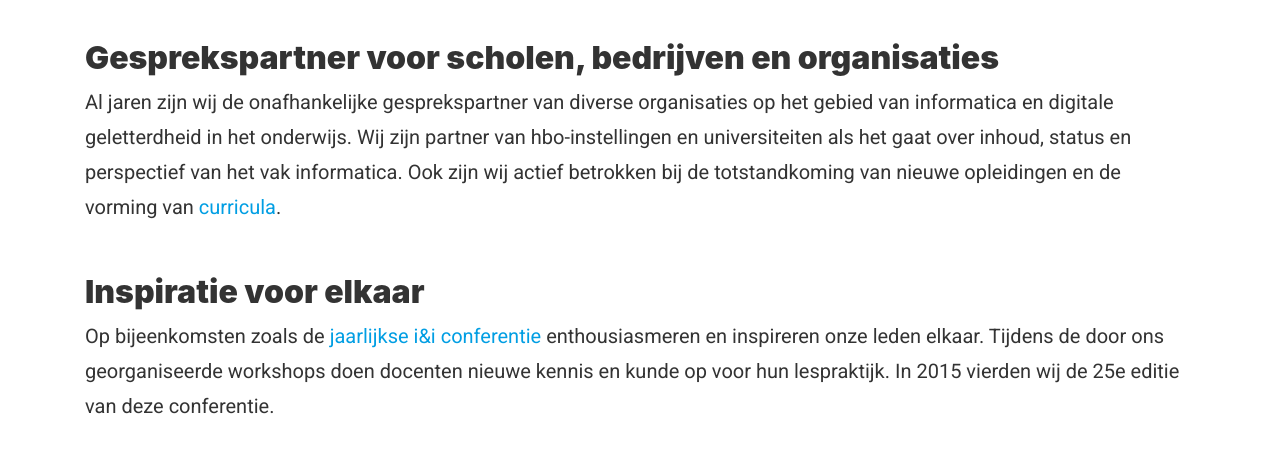
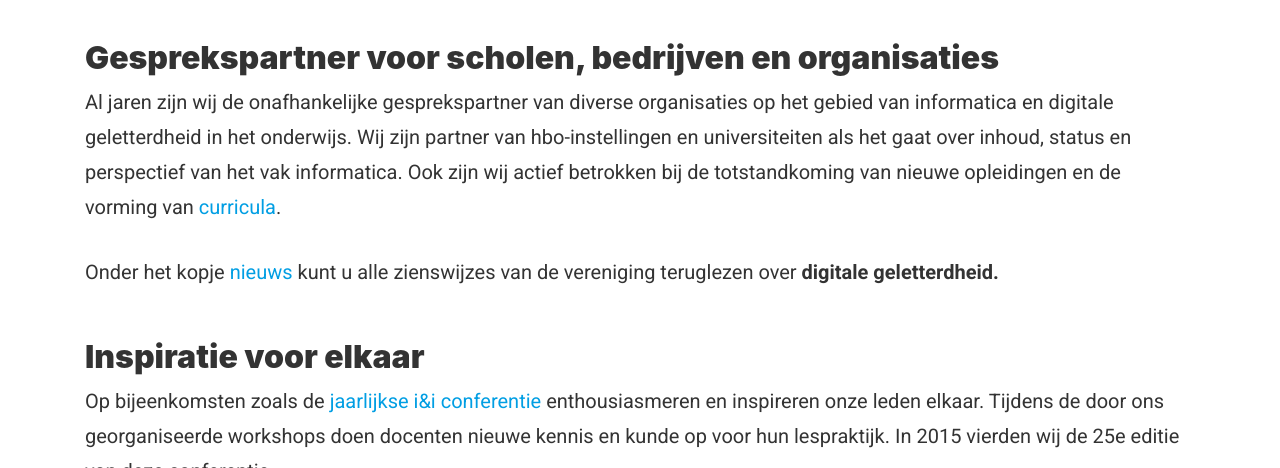
Before and after one commit to ieni/website, a Jekyll site: the page built from _pages/index.md, in a window 1280 px wide and 900 px high, scrolled down 869 px, cut to the strip 0-468 px from the top of the window. Built offline with Jekyll 4.4.1, drawn with Linux system fonts in a browser that asks for light colours.

Commit message:
Update index.md
Toevoegen link naar nieuws voor link naar digitale geletterheid.

```diff
--- a/_pages/index.md
+++ b/_pages/index.md
@@ -15,5 +15,7 @@ Iedereen die zich vanuit welke functie dan ook betrokken voelt bij informatica e
 ## Gesprekspartner voor scholen, bedrijven en organisaties
 Al jaren zijn wij de onafhankelijke gesprekspartner van diverse organisaties op het gebied van informatica en digitale geletterdheid in het onderwijs. Wij zijn partner van hbo-instellingen en universiteiten als het gaat over inhoud, status en perspectief van het vak informatica. Ook zijn wij actief betrokken bij de totstandkoming van nieuwe opleidingen en de vorming van [curricula]({{ '/curriculum' | relative_url }}).
 
+Onder het kopje [nieuws]({{/'nieuws' | relative_url }}) kunt u alle zienswijzes van de vereniging teruglezen over **digitale geletterdheid.**
+
 ## Inspiratie voor elkaar
 Op bijeenkomsten zoals de [jaarlijkse i&i conferentie]({{ '/projecten' | relative_url }}) enthousiasmeren en inspireren onze leden elkaar. Tijdens de door ons georganiseerde workshops doen docenten nieuwe kennis en kunde op voor hun lespraktijk. In 2015 vierden wij de 25e editie van deze conferentie.
```
